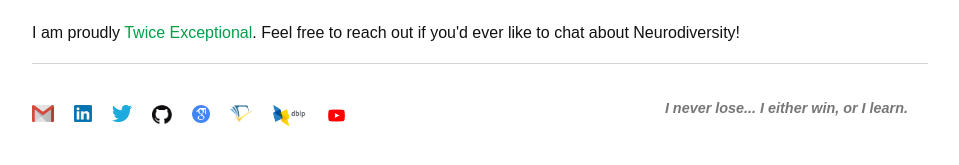
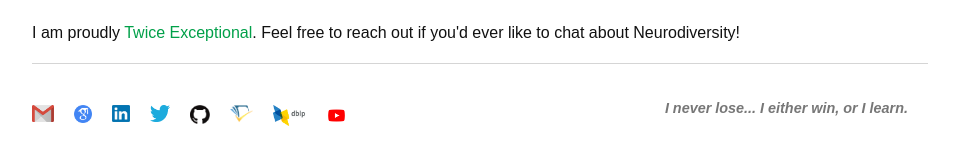
Before and after one commit to Uppaal/Uppaal.github.io, a Jekyll site: the page built from misc.html, in a window 1280 px wide. Shown: the part 628-793 px from the top of the page, without its empty margins (160-1119 px from the left). Built offline with Jekyll 4.4.1, drawn with Linux system fonts in a browser that asks for light colours.

Commit message:
Update default.html

```diff
--- a/_layouts/default.html
+++ b/_layouts/default.html
@@ -28,10 +28,10 @@
 			<footer>
 	    		<ul>
 				<li style="float:left"><a href="mailto:rheeya.uppal@gmail.com"><img alt="Email" src="../images/gmail-logo.png" height="17"></a></li>
+				<li style="float:left"><a href="https://scholar.google.co.in/citations?user=nx3vmEkAAAAJ&hl=en&oi=ao"><img alt="Google Scholar" src="../images/google-scholar-logo.png" height="18"/></a></li>
 				<li style="float:left"><a href="www.linkedin.com/in/rheeyauppaal"><img alt="LinkedIn" src="../images/linkedin-logo.jpeg" height="17"></a></li>
 				<li style="float:left"><a href="https://twitter.com/ruppaal?lang=en"><img alt="Twitter" src="../images/Twitter_Logo_new.png" height="17"></a></li>
 				<li style="float:left"><a href="https://github.com/Uppaal"><img alt="GitHub" src="../images/github-logo.png" height="19"></a></li>
-				<li style="float:left"><a href="https://scholar.google.co.in/citations?user=nx3vmEkAAAAJ&hl=en&oi=ao"><img alt="Google Scholar" src="../images/google-scholar-logo.png" height="18"/></a></li>
 				<li style="float:left"><a href="https://www.semanticscholar.org/author/Rheeya-Uppaal/114693523"><img alt="Semantic Scholar" src="../images/semantic-scholar-logo.png" height="19"/></a></li>
 				<li style="float:left"><a href="https://dblp.uni-trier.de/pid/241/5394.htm"><img alt="DBLP" src="../images/dblp-logo.png" height="21"/></a></li>
 				<li style="float:left"><a href="https://www.youtube.com/@rheeyauppaal/featured"><img alt="YouTube" src="../images/youtube-logo.png" height="21"/></a></li>
```
